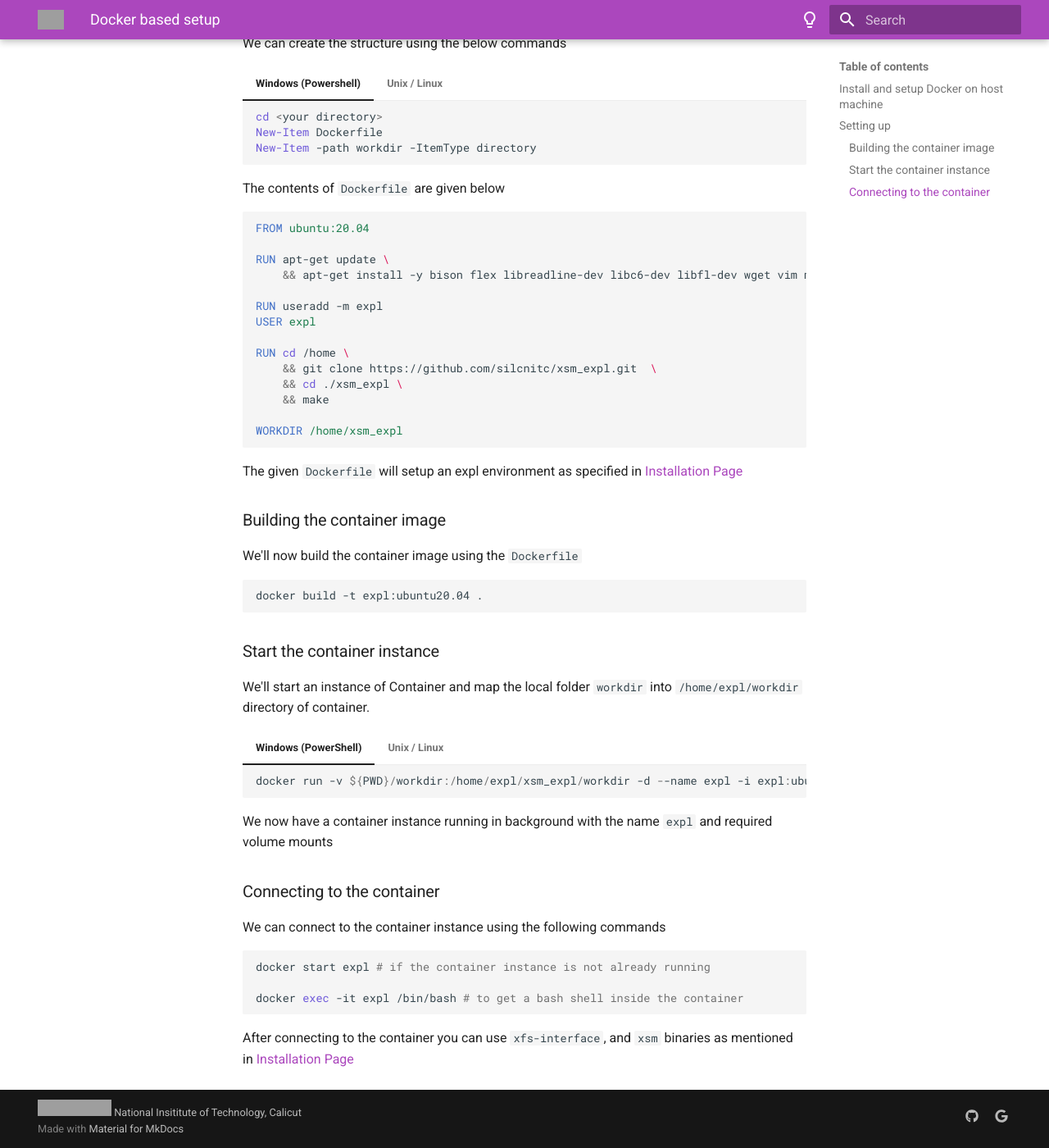
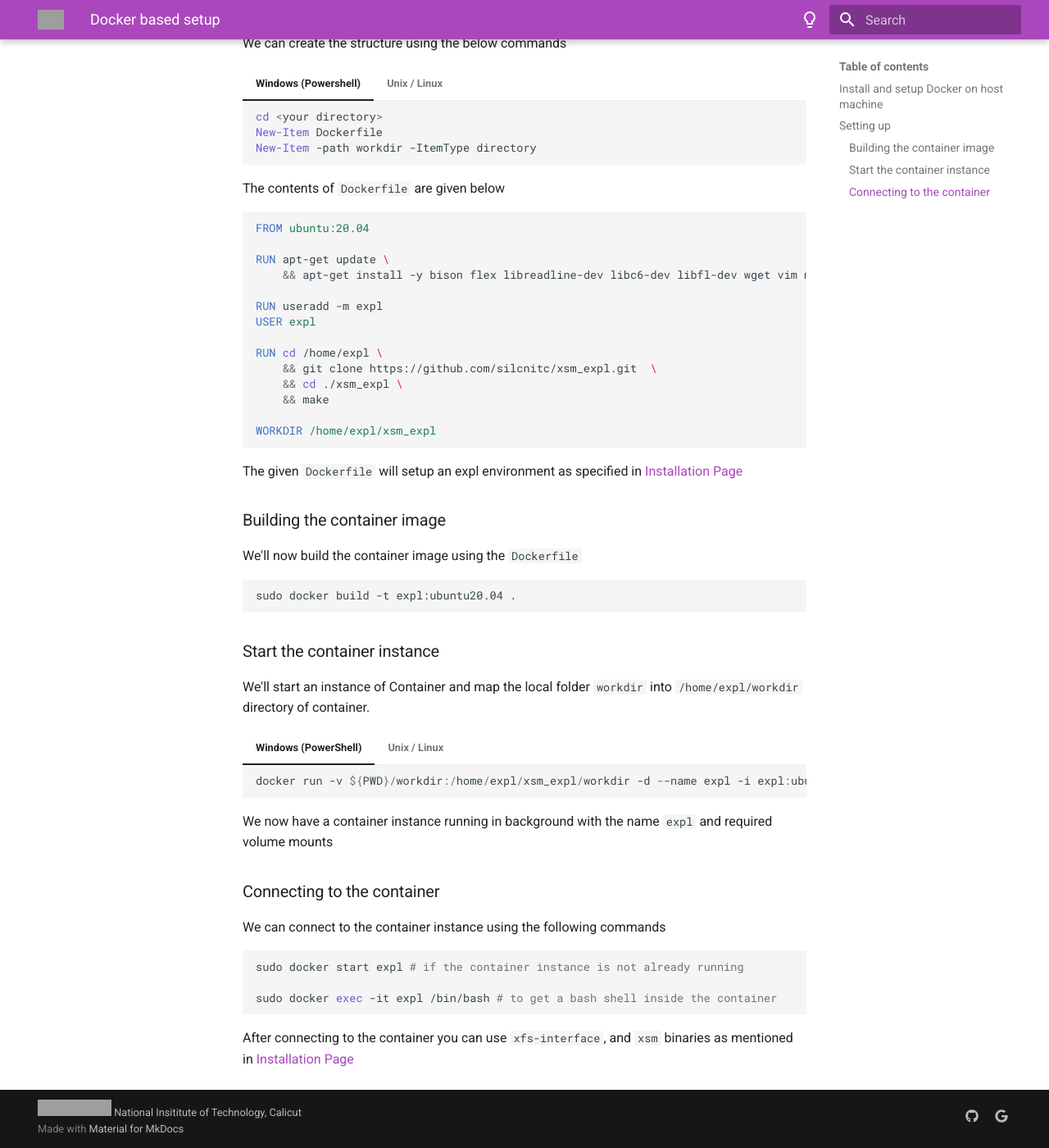
Before and after one commit to silcnitc/expl-docs, an MkDocs documentation site: the page built from docs/docker-setup.md, in a window 1280 px wide and 1400 px high, scrolled down 757 px. Shown: the whole window at 82% size. Built offline with MkDocs 1.6.1 and Material for MkDocs 9.7.7, drawn with Linux system fonts in a browser that asks for light colours; grey boxes are pictures that could not be loaded.

Commit message:
Dockerfile path issue fixed

````diff
--- a/docs/docker-setup.md
+++ b/docs/docker-setup.md
@@ -54,12 +54,12 @@
 RUN useradd -m expl
 USER expl
 
-RUN cd /home \
+RUN cd /home/expl \
     && git clone https://github.com/silcnitc/xsm_expl.git  \
     && cd ./xsm_expl \
     && make
 
-WORKDIR /home/xsm_expl
+WORKDIR /home/expl/xsm_expl
 ```
 
 The given `Dockerfile` will setup an expl environment as specified in [Installation Page](./install.md)
@@ -69,7 +69,7 @@
 We'll now build the container image using the `Dockerfile`
 
 ```sh
-docker build -t expl:ubuntu20.04 .
+sudo docker build -t expl:ubuntu20.04 .
 ```
 
 ### Start the container instance
@@ -83,7 +83,7 @@
 
 === "Unix / Linux"
     ``` sh
-    docker run -v $PWD/workdir:/home/expl/xsm_expl/workdir -d --name expl -i expl:ubuntu20.04
+    sudo docker run -v $PWD/workdir:/home/expl/xsm_expl/workdir -d --name expl -i expl:ubuntu20.04
     ```
 
 We now have a container instance running in background with the name `expl` and required volume mounts
@@ -93,9 +93,9 @@
 We can connect to the container instance using the following commands
 
 ```sh
-docker start expl # if the container instance is not already running
+sudo docker start expl # if the container instance is not already running
 
-docker exec -it expl /bin/bash # to get a bash shell inside the container
+sudo docker exec -it expl /bin/bash # to get a bash shell inside the container
 ```
 
 After connecting to the container you can use `xfs-interface`, and `xsm` binaries as mentioned in [Installation Page](./install.md)
````
